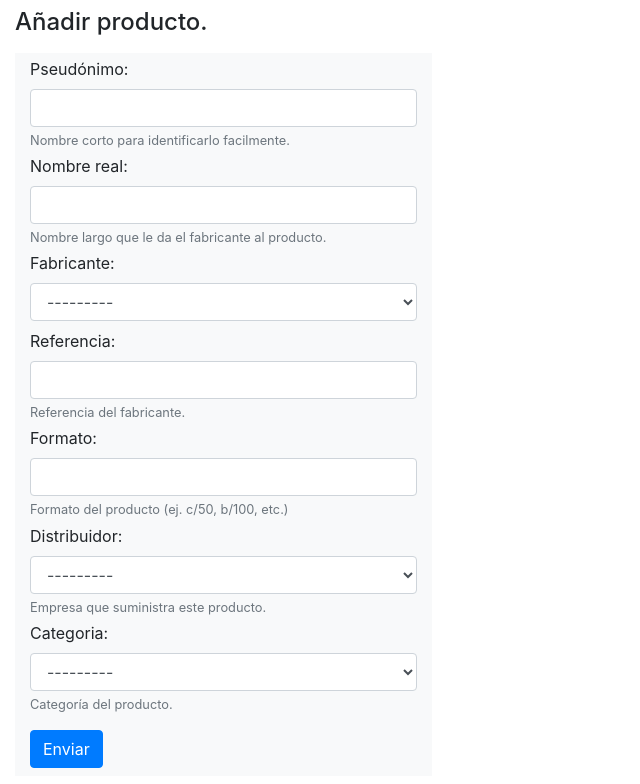
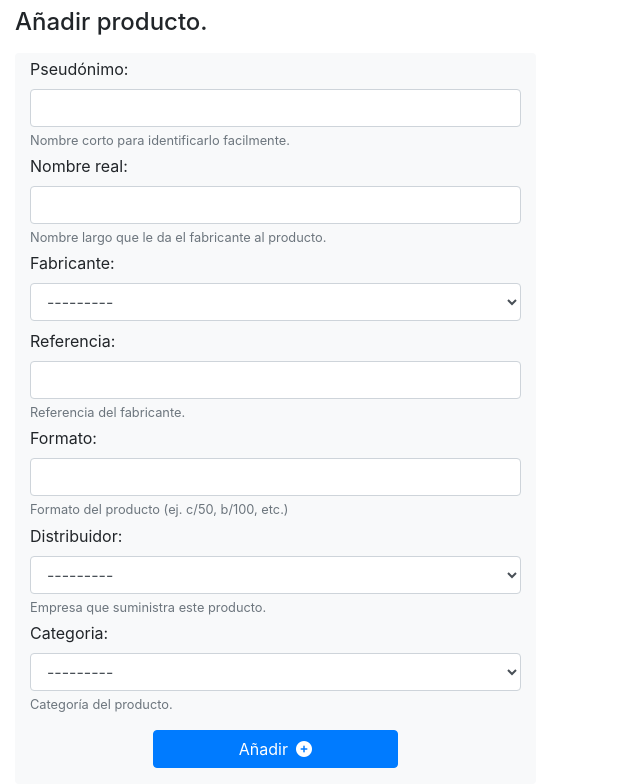
Before and after one commit to jpm92/gestem, a Django app: page /producto/crear in a window 1280 px wide. Shown: the part 70-854 px from the top of the page, without its empty margins (0-640 px from the left). Run offline with Django 3.2, Linux system fonts and the light colour scheme; the visitor is signed in with stand-in values (Sample User, id 1); data that the repository does not hold is empty; some libraries are stand-ins or nearby versions.

Commit message:
Arreglado estilo del formulario de productos.

```diff
--- a/gestion/templates/gestion/producto.html
+++ b/gestion/templates/gestion/producto.html
@@ -7,7 +7,7 @@
 <form method="POST" class="pt-2">
   {% csrf_token %}
   {{ form.non_field_errors }}
-      <div class="form-group col-4 bg-light">
+  <div class="form-group col-xl-5 bg-light rounded">
     {% for field in form %}
     <div class="pt-1">
       {{ field.errors}}
@@ -17,6 +17,10 @@
       {% endfor %}
     </div>
   </div>
-  <button type="submit" class="btn btn-primary mt-3 mb-2">Enviar</button>
+  <div class="d-flex justify-content-center">
+    <button type="submit" class="btn btn-primary mt-3 mb-3 w-50">
+      Añadir<i class="fas fa-plus-circle ml-2"></i>
+    </button>
+  </div>
 </form>
 {% endblock %}
```
Lines whose indentation alone changed are shown as unchanged.
